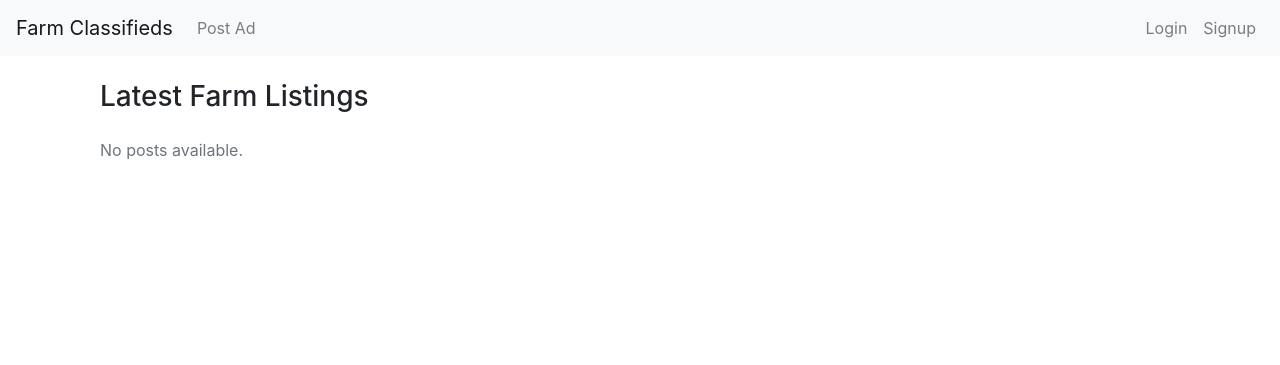
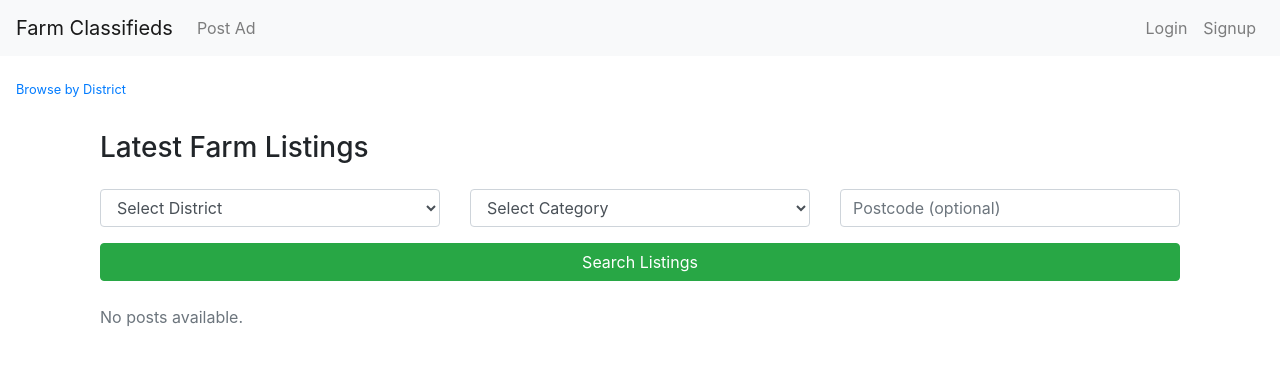
Before and after one commit to Anoop-George/classified, a Django app: page / in a window 1280 px wide. Shown: the top 365 px of the page. Run offline with Django 4.2, Linux system fonts and the light colour scheme; data that the repository does not hold is empty; some libraries are stand-ins or nearby versions.

Commit message:
addedmorefeature

```diff
--- a/farmproject/farmclassifieds/forms.py
+++ b/farmproject/farmclassifieds/forms.py
@@ -62,7 +62,7 @@ class AdPostForm(forms.ModelForm):
     class Meta:
         model = AdPost
         fields = [
-            'title', 'contents', 'category',
+            'title', 'price','contents', 'category',
             'phone_number', 'postcode', 'district'
         ]
 
@@ -73,6 +73,8 @@ class AdPostForm(forms.ModelForm):
             raise forms.ValidationError("You can upload up to 6 images.")
 
         return files
+
+
 
     def save(self, commit=True, user=None):
         post = super().save(commit=False)
@@ -88,4 +90,6 @@ class AdPostForm(forms.ModelForm):
             for img in images:
                 AdImage.objects.create(post=post, image=img)
 
+
+
         return post
--- a/farmproject/farmclassifieds/urls.py
+++ b/farmproject/farmclassifieds/urls.py
@@ -33,4 +33,9 @@ path('moderation/posts/<int:pk>/extend/', views.admin_extend_post, name='admin_e
 path('moderation/users/<int:user_id>/limit/', views.admin_update_ad_limit, name='admin_update_ad_limit'),
 path('moderation/users/<int:user_id>/delete/', views.admin_delete_user, name='admin_delete_user'),
 
+path("browse/", views.select_district, name="select_district"),
+path("browse/<str:district>/", views.select_category, name="select_category"),
+path("browse/<str:district>/<str:category>/", views.posts_by_location, name="posts_by_location"),
+path("search/", views.search_results, name="search_results"),
+
 ]
--- a/farmproject/farmclassifieds/views.py
+++ b/farmproject/farmclassifieds/views.py
@@ -20,22 +20,74 @@ from .models import AdPost, AdImage
 # ---------------------------------------------
 # PUBLIC LIST VIEW
 # ---------------------------------------------
+from django.db.models import Prefetch
+from .models import AdPost, AdImage
+
 def post_list(request):
     posts = (
         AdPost.objects
         .filter(admin_verified=True)
         .prefetch_related(
             Prefetch(
-                'images',
-                queryset=AdImage.objects.only('image', 'webp_image')
+                "images",
+                queryset=AdImage.objects.only("image", "webp_image")
             )
         )
-        .order_by('-created_at')
     )
 
-    return render(request, 'post_list.html', {
-        'posts': posts
+    # -----------------------
+    # FILTERS (OPTIONAL)
+    # -----------------------
+    district = request.GET.get("district")
+    category = request.GET.get("category")
+    postcode = request.GET.get("postcode")
+
+    if district:
+        posts = posts.filter(district__iexact=district)
+
+    if category:
+        posts = posts.filter(category=category)
+
+    if postcode:
+        posts = posts.filter(postcode__icontains=postcode)
+
+    # -----------------------
+    # SORTING
+    # -----------------------
+    sort = request.GET.get("sort", "new")
+
+    if sort == "price_low":
+        posts = posts.order_by("price")
+    elif sort == "price_high":
+        posts = posts.order_by("-price")
+    elif sort == "old":
+        posts = posts.order_by("created_at")
+    else:
+        posts = posts.order_by("-created_at")  # default newest
+
+    # -----------------------
+    # FILTER OPTIONS
+    # -----------------------
+    districts = (
+        AdPost.objects
+        .filter(admin_verified=True)
+        .values_list("district", flat=True)
+        .distinct()
+        .order_by("district")
+    )
+
+    categories = AdPost.CATEGORY_CHOICES
+
+    return render(request, "post_list.html", {
+        "posts": posts,
+        "districts": districts,
+        "categories": categories,
+        "selected_district": district,
+        "selected_category": category,
+        "selected_postcode": postcode,
+        "selected_sort": sort,
     })
+
 
 
 # ---------------------------------------------
@@ -93,12 +145,19 @@ def post_detail(request, pk):
         return redirect("post_detail", pk=pk)
 
     url = request.build_absolute_uri()
+    whatsapp_text = (
+        f"{post.title}\n"
 
+        f"Location: {post.district}\n\n"
+        f"View details:\n"
+        f"{request.build_absolute_uri()}"
+    )
     return render(request, "post_detail.html", {
         "post": post,
         "share_facebook": f"https://www.facebook.com/sharer/sharer.php?u={url}",
         "share_whatsapp": f"https://wa.me/?text={url}",
         "share_instagram": url,
+         "whatsapp_text": whatsapp_text
     })
 
 
@@ -122,9 +181,26 @@ def post_create(request):
     if request.method == 'POST':
         form = AdPostForm(request.POST, request.FILES)
         if form.is_valid():
-            form.save(user=user)
-            messages.success(request, "Your ad has been submitted for admin approval.")
-            return redirect('my_posts')
+            post = form.save(commit=False, user=request.user)
+
+    # ✅ AUTO-APPROVAL LOGIC
+        if request.user.is_verified_seller:
+            post.admin_verified = True
+        else:
+            post.admin_verified = False
+
+        post.save()
+        form.save_m2m()
+
+        messages.success(
+            request,
+            "Post published successfully"
+            if post.admin_verified
+            else "Post submitted for admin approval"
+        )
+
+        return redirect("my_posts")
+
     else:
         form = AdPostForm()
 
@@ -296,3 +372,97 @@ def admin_extend_post(request, pk):
 
     messages.success(request, "Ad extended by 2 months.")
     return redirect('admin_verification')
+
+def select_district(request):
+    districts = (
+        AdPost.objects
+        .filter(admin_verified=True)
+        .values_list("district", flat=True)
+        .distinct()
+        .order_by("district")
+    )
+
+    return render(request, "select_district.html", {
+        "districts": districts
+    })
+
+def select_category(request, district):
+    categories = (
+        AdPost.objects
+        .filter(admin_verified=True, district=district)
+        .values_list("category", flat=True)
+        .distinct()
+    )
+
+    return render(request, "select_category.html", {
+        "district": district,
+        "categories": categories
+    })
+
+def posts_by_location(request, district, category):
+    posts = (
+        AdPost.objects
+        .filter(
+            admin_verified=True,
+            district=district,
+            category=category
+        )
+        .prefetch_related(
+            Prefetch(
+                'images',
+                queryset=AdImage.objects.only('image', 'webp_image')
+            )
+        )
+        .order_by('-created_at')
+    )
+
+    return render(request, "post_list.html", {
+        "posts": posts,
+        "district": district,
+        "category": category
+    })
+
+
+from django.core.paginator import Paginator
+from .models import AdPost
+
+
+def search_results(request):
+    posts = AdPost.objects.filter(admin_verified=True)
+
+    # FILTERS
+    district = request.GET.get("district")
+    category = request.GET.get("category")
+    postcode = request.GET.get("postcode")
+
+    if district:
+        posts = posts.filter(district=district)
+
+    if category:
+        posts = posts.filter(category=category)
+
+    if postcode:
+        posts = posts.filter(postcode__icontains=postcode)
+
+    # SORTING
+    sort = request.GET.get("sort", "new")
+
+    if sort == "price_low":
+        posts = posts.order_by("price")
+    elif sort == "price_high":
+        posts = posts.order_by("-price")
+    elif sort == "old":
+        posts = posts.order_by("created_at")
+    else:
+        posts = posts.order_by("-created_at")
+
+    # PAGINATION
+    paginator = Paginator(posts, 10)  # 10 per page
+    page_number = request.GET.get("page")
+    page_obj = paginator.get_page(page_number)
+
+    return render(request, "search_results.html", {
+        "page_obj": page_obj,
+        "sort": sort,
+        "request": request,
+    })
--- a/farmproject/templates/base.html
+++ b/farmproject/templates/base.html
@@ -55,6 +55,11 @@
       </ul>
     </div>
   </nav>
+  <small>
+    <a href="{% url 'select_district' %}" class="nav-link">
+      Browse by District
+    </a>
+  </small>
 
   <div class="container">
     {% if messages %}
--- a/farmproject/templates/post_form.html
+++ b/farmproject/templates/post_form.html
@@ -59,6 +59,11 @@
               {{ form.district.errors }}
             </div>
 
+            <div class="form-group">
+              <label>Price</label>
+              {{ form.price|add_class:"form-control" }}
+              {{ form.price.errors }}
+            </div>
             <!-- FIXED IMAGE INPUT -->
             <div class="form-group">
               <label>Upload Images (max 6)</label>
--- a/farmproject/templates/post_list.html
+++ b/farmproject/templates/post_list.html
@@ -4,6 +4,43 @@
 <div class="container mt-4">
 
   <h3 class="mb-4">Latest Farm Listings</h3>
+  <!-- ================= HOME FILTER ================= -->
+  <form method="get" action="{% url 'search_results' %}" class="mb-4">
+    <div class="row">
+
+      <!-- DISTRICT -->
+      <div class="col-md-4 mb-2">
+        <select name="district" class="form-control">
+          <option value="">Select District</option>
+          {% for d in districts %}
+          <option value="{{ d }}">{{ d }}</option>
+          {% endfor %}
+        </select>
+      </div>
+
+      <!-- CATEGORY -->
+      <div class="col-md-4 mb-2">
+        <select name="category" class="form-control">
+          <option value="">Select Category</option>
+          {% for key, label in categories %}
+          <option value="{{ key }}">{{ label }}</option>
+          {% endfor %}
+        </select>
+      </div>
+
+      <!-- POSTCODE -->
+      <div class="col-md-4 mb-2">
+        <input type="text" name="postcode" class="form-control" placeholder="Postcode (optional)">
+      </div>
+
+      <div class="col-md-12 mt-2">
+        <button class="btn btn-success btn-block">
+          Search Listings
+        </button>
+      </div>
+
+    </div>
+  </form>
 
   {% if posts %}
   <div class="row">
@@ -46,6 +83,8 @@
           <a href="{% url 'post_detail' post.pk %}" class="btn btn-sm btn-primary btn-block">
             View Details
           </a>
+          ₹ {{ post.price|floatformat:0 }}
+
         </div>
 
       </div>
```
Also changed, not shown: farmproject/farmclassifieds/admin.py (+18 -8 lines), farmproject/farmclassifieds/models.py (+9 -0 lines), farmproject/templates/post_detail.html (+68 -18 lines), farmproject/templates/search_results.html (added, +67 -0 lines), farmproject/templates/select_category.html (added, +21 -0 lines), farmproject/templates/select_district.html (added, +17 -0 lines), farmproject/farmclassifieds/migrations/0006_adpost_price.py (added), farmproject/farmclassifieds/migrations/0007_user_is_verified_seller_alter_adpost_price.py (added).
